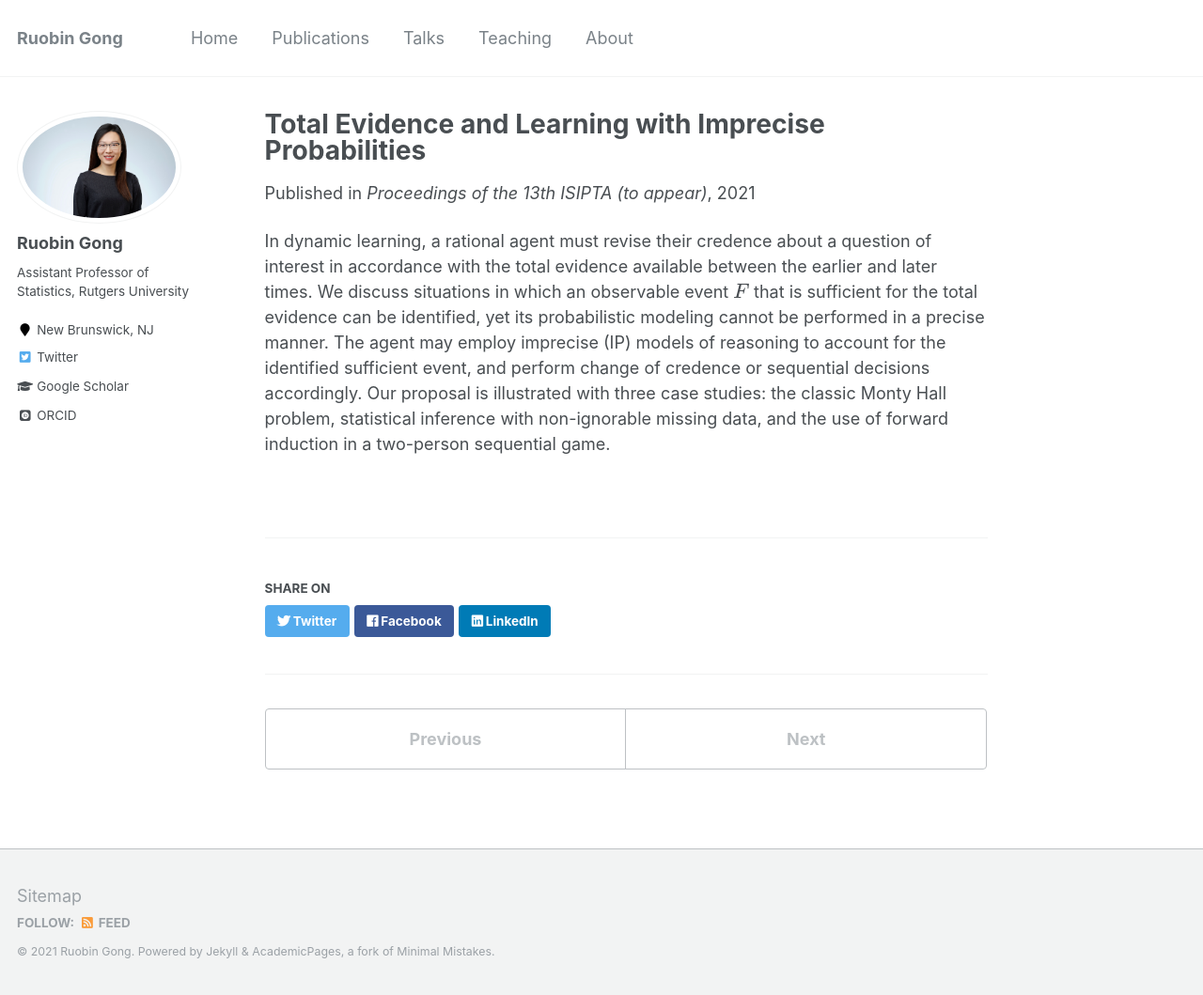
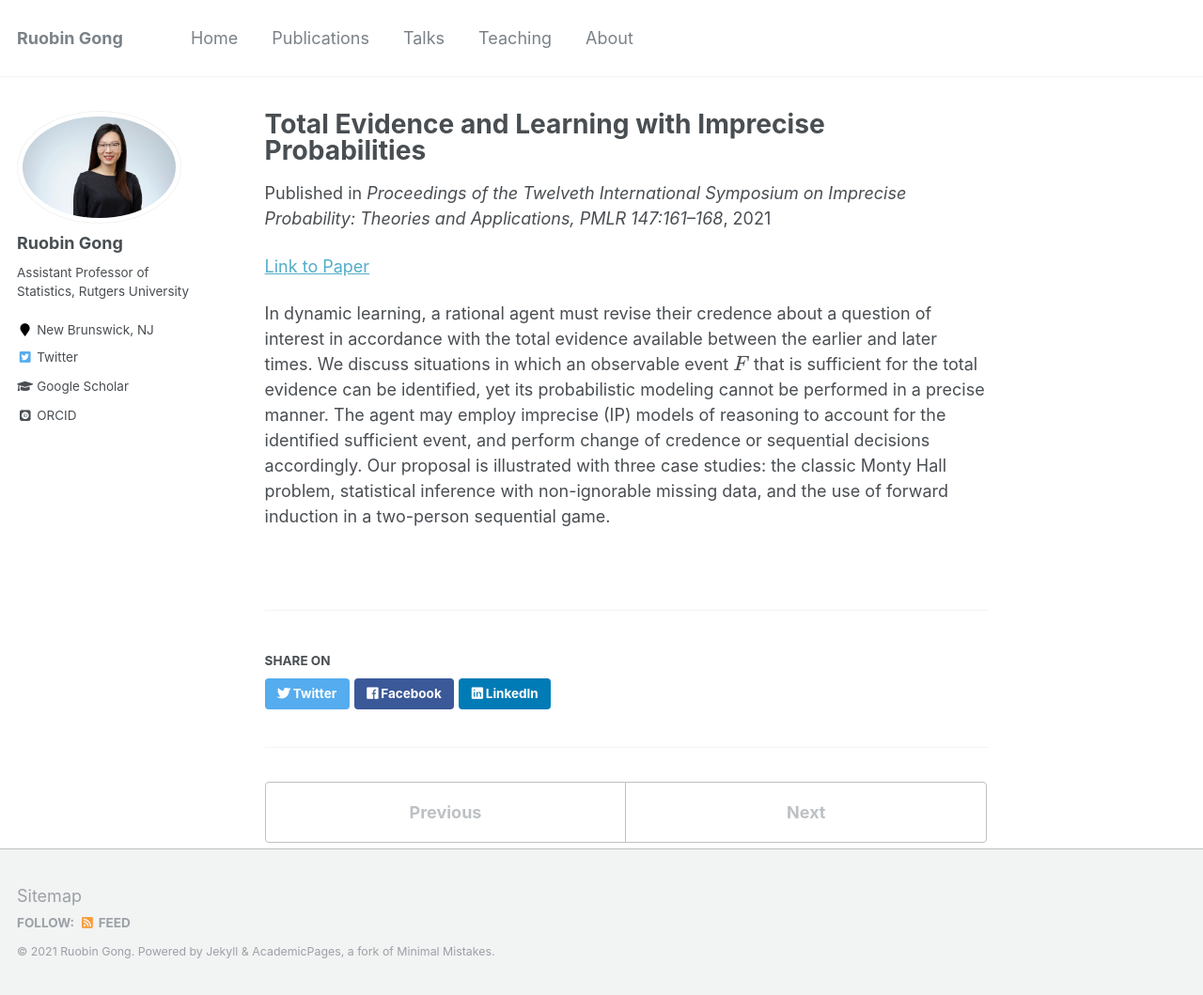
Before and after one commit to RuobinGong/RuobinGong.github.io, a Jekyll site: the page built from _publications/2021-07-03-total-evidence-ip.md, in a window 1280 px wide and 1059 px high. Shown: the whole window at 94% size. Built offline with Jekyll 4.4.1, drawn with Linux system fonts in a browser that asks for light colours; some web fonts are replaced; formulas are drawn with MathJax 3.

Commit message:
Update 2021-07-03-total-evidence-ip.md

```diff
--- a/_publications/2021-07-03-total-evidence-ip.md
+++ b/_publications/2021-07-03-total-evidence-ip.md
@@ -4,10 +4,13 @@ collection: publications
 permalink: /publication/2021-07-03-total-evidence-ip
 excerpt: ''
 date: 2021-07-03
-venue: 'Proceedings of the 13th ISIPTA (to appear)'
+venue: 'Proceedings of the Twelveth International Symposium on Imprecise Probability: Theories and Applications, PMLR 147:161–168'
 author: 'R Gong, JB Kadane, MJ Schervish, T Seidenfeld'
 
 ---
 
 
+[Link to Paper](https://proceedings.mlr.press/v147/gong21a.html)
+
+
 In dynamic learning, a rational agent must revise their credence about a question of interest in accordance with the total evidence available between the earlier and later times. We discuss situations in which an observable event $F$ that is sufficient for the total evidence can be identified, yet its probabilistic modeling cannot be performed in a precise manner. The agent may employ imprecise  (IP) models of reasoning to account for the identified sufficient event, and perform change of credence or sequential decisions accordingly. Our proposal is illustrated with three case studies: the classic Monty Hall problem, statistical inference with non-ignorable missing data, and the use of forward induction in a two-person sequential game.
```
